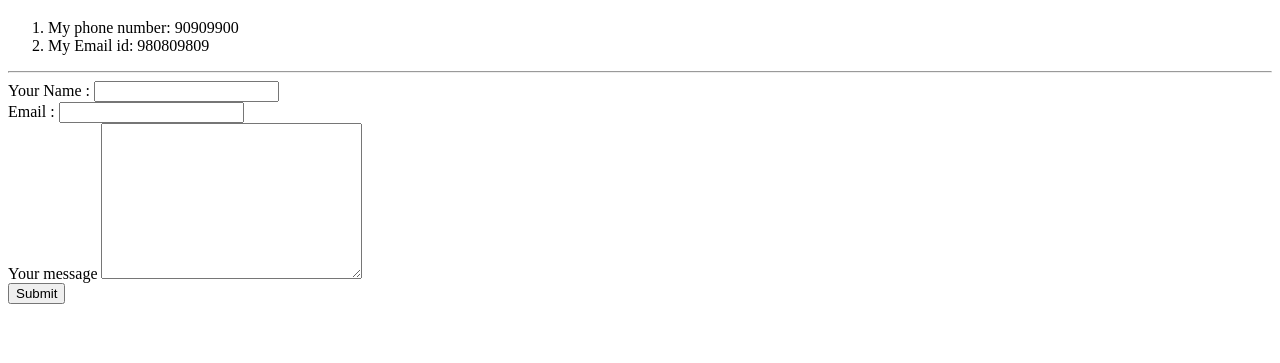
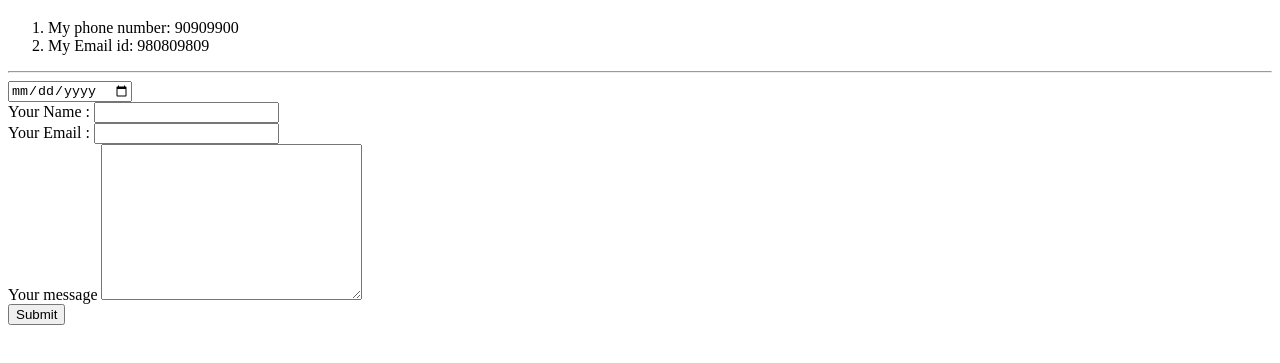
Before and after one commit to ArhaanRSrivastava/cvarhaan, a plain HTML site: page contact.html in a window 1280 px wide. Shown: the part 61-424 px from the top of the page. Drawn offline with Linux system fonts and the light colour scheme.

Commit message:
Update contact.html

```diff
--- a/contact.html
+++ b/contact.html
@@ -12,9 +12,10 @@
     </ol>
     <hr>
     <form action="mailto:rs100286@gmail.com" method="post" enctype="text/plain">
+      <input type="date" name="" value=""><br>
       <label>Your Name :</label>
       <input type="text" name="Your Name" value=""><br>
-      <label>Email :</label>
+      <label>Your Email :</label>
       <input type="email" name="YourEmail" value=""><br>
       <label>Your message</label>
       <textarea name="YourMessage" rows="10" cols="30"></textarea><br>
```
